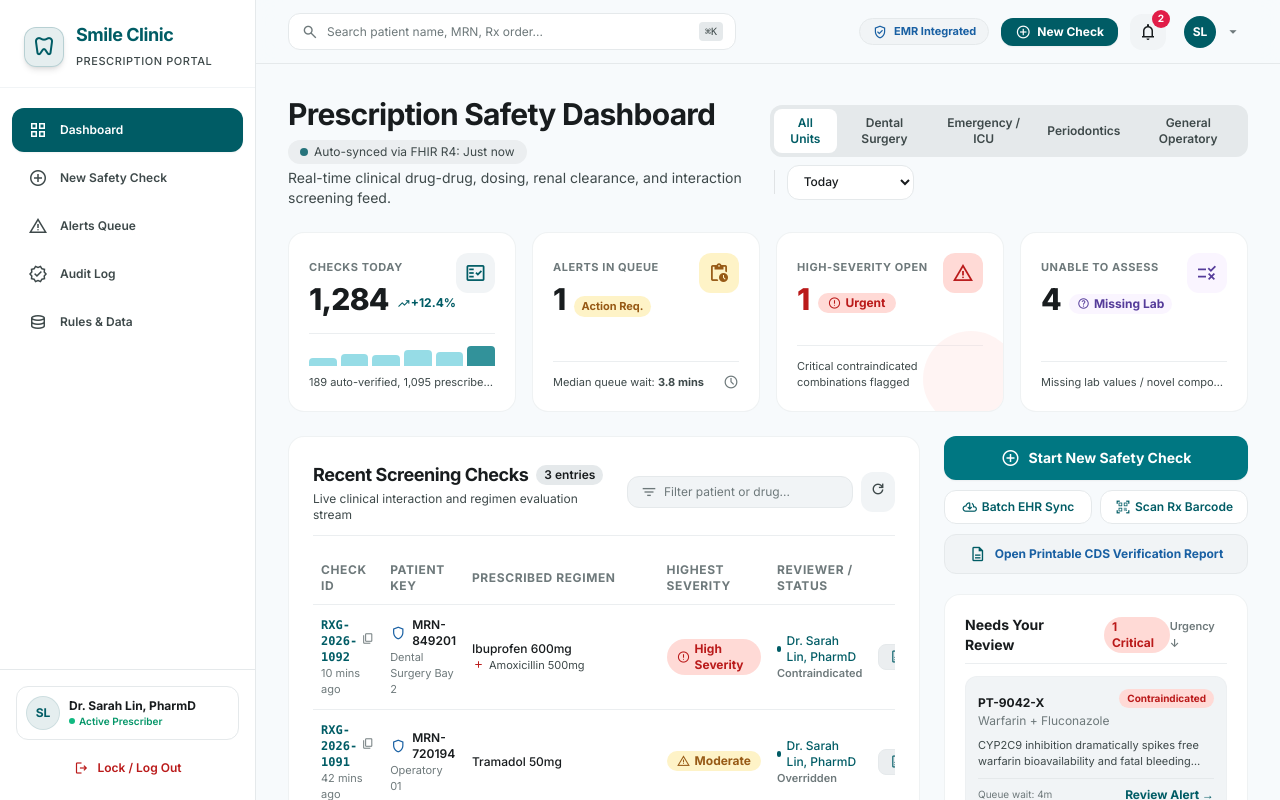
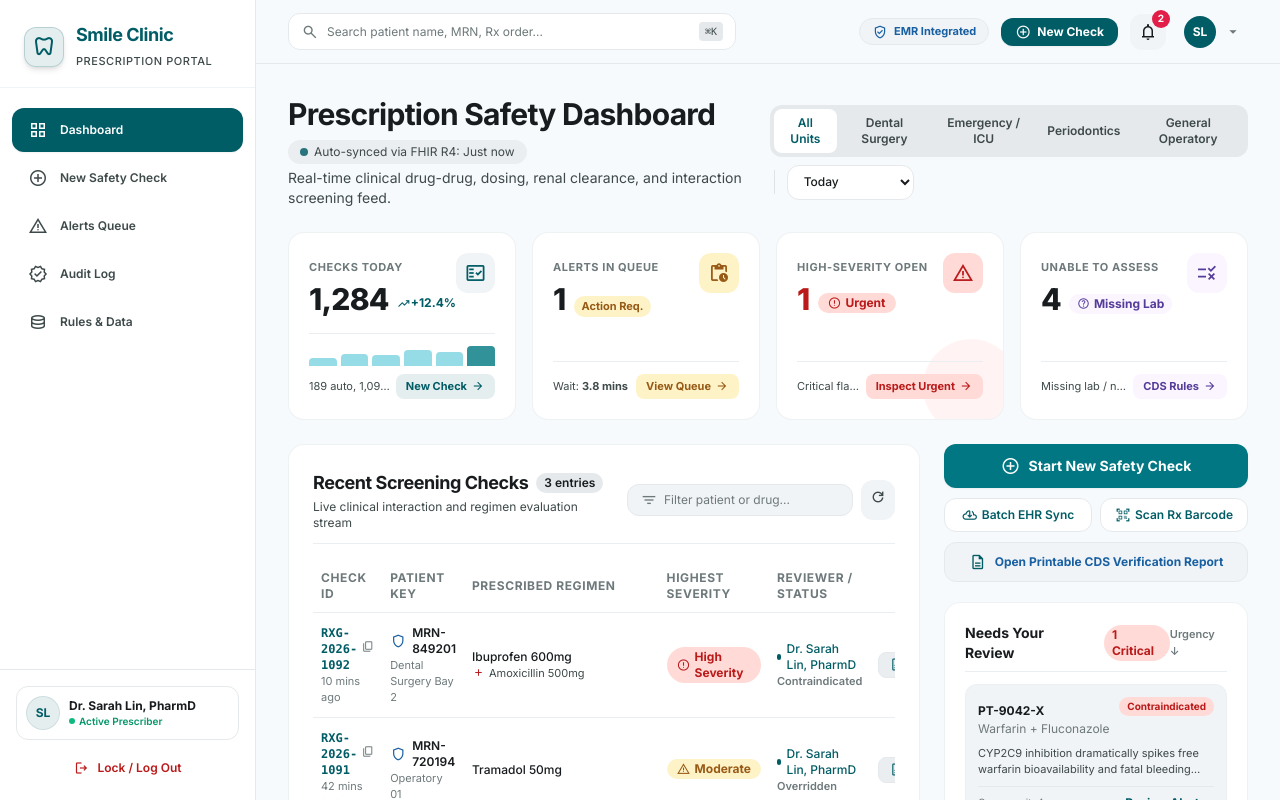
Before and after one commit to HelloWorld-Farhan/Prescription_DentalClinic, a React (Vite) app: page /dashboard in a window 1280 px wide. Shown: the top 800 px of the page. Built offline with nearby package versions, Linux system fonts and the light colour scheme; sample sign-in values are in the browser's storage.

Commit message:
feat(dashboard-alerts): add interactive redirection buttons with hover animations to top 4 cards, enhance alert review drawer decision options, and add signed toast feedback

```diff
--- a/src/pages/Dashboard.tsx
+++ b/src/pages/Dashboard.tsx
@@ -1,6 +1,6 @@
 import { useState } from 'react';
 import { useNavigate } from 'react-router-dom';
-import { motion } from 'framer-motion';
+import { motion, AnimatePresence } from 'framer-motion';
 import { VirtualDb } from '../data/virtualDb';
 import { SafetyCheckRecord, DrugInteractionAlert } from '../types';
 import PrintableReportModal from '../components/PrintableReportModal';
@@ -16,8 +16,9 @@ export default function Dashboard() {
   const [activeDrawerCheckId, setActiveDrawerCheckId] = useState<string>('');
   const [isDrawerOpen, setIsDrawerOpen] = useState(false);
   const [isSyncing, setIsSyncing] = useState(false);
+  const [toastMessage, setToastMessage] = useState<string | null>(null);
 
-  const checks = VirtualDb.getChecks();
+  const [checks, setChecks] = useState<SafetyCheckRecord[]>(() => VirtualDb.getChecks());
   const highSeverityCount = checks.filter(c => c.alerts.some(a => a.severity === 'contraindicated' && !a.overridden)).length;
   const inQueueCount = checks.filter(c => c.overallStatus === 'Requires Review' || c.overallStatus === 'Contraindicated').length;
 
@@ -114,7 +115,8 @@ export default function Dashboard() {
         {/* Card 1: Checks Today */}
         <motion.div
           whileHover={{ y: -4, transition: { duration: 0.2 } }}
-          className="bg-surface-container-lowest rounded-2xl p-5 shadow-xs border border-surface-container-high/60 flex flex-col justify-between hover:shadow-lg transition-shadow cursor-default"
+          className="group bg-surface-container-lowest rounded-2xl p-5 shadow-xs border border-surface-container-high/60 flex flex-col justify-between hover:shadow-lg hover:border-primary/50 transition-all cursor-pointer"
+          onClick={() => navigate('/check')}
         >
           <div className="flex items-start justify-between">
             <div>
@@ -127,7 +129,7 @@ export default function Dashboard() {
                 </span>
               </div>
             </div>
-            <div className="w-10 h-10 rounded-xl bg-surface-container-low flex items-center justify-center text-primary">
+            <div className="w-10 h-10 rounded-xl bg-surface-container-low flex items-center justify-center text-primary group-hover:scale-105 group-hover:bg-primary group-hover:text-on-primary transition-all shadow-2xs">
               <span className="material-symbols-outlined text-[22px]">fact_check</span>
             </div>
           </div>
@@ -141,14 +143,29 @@ export default function Dashboard() {
               <div className="w-full bg-primary-fixed-dim rounded-t h-[70%]"></div>
               <div className="w-full bg-primary-container rounded-t h-[100%]"></div>
             </div>
-            <p className="text-[11px] text-on-surface-variant truncate">189 auto-verified, 1,095 prescriber checked</p>
+            <div className="flex items-center justify-between gap-1">
+              <p className="text-[11px] text-on-surface-variant truncate">189 auto, 1,095 checked</p>
+              <button
+                type="button"
+                onClick={(e) => {
+                  e.stopPropagation();
+                  navigate('/check');
+                }}
+                className="group/btn inline-flex items-center gap-1 px-2.5 py-1 rounded-lg text-primary bg-primary/10 hover:bg-primary hover:text-on-primary transition-all text-[11px] font-bold shadow-2xs cursor-pointer shrink-0"
+                title="Start New Safety Check"
+              >
+                <span>New Check</span>
+                <span className="material-symbols-outlined text-[14px] transition-transform group-hover/btn:translate-x-0.5">arrow_forward</span>
+              </button>
+            </div>
           </div>
         </motion.div>
 
         {/* Card 2: Alerts In Queue */}
         <motion.div
           whileHover={{ y: -4, transition: { duration: 0.2 } }}
-          className="bg-surface-container-lowest rounded-2xl p-5 shadow-xs border border-surface-container-high/60 flex flex-col justify-between hover:shadow-lg transition-shadow cursor-default"
+          className="group bg-surface-container-lowest rounded-2xl p-5 shadow-xs border border-surface-container-high/60 flex flex-col justify-between hover:shadow-lg hover:border-[#975A16]/50 transition-all cursor-pointer"
+          onClick={() => navigate('/alerts')}
         >
           <div className="flex items-start justify-between">
             <div>
@@ -160,20 +177,32 @@ export default function Dashboard() {
                 </span>
               </div>
             </div>
-            <div className="w-10 h-10 rounded-xl bg-[#FEF3C7] flex items-center justify-center text-[#975A16]">
+            <div className="w-10 h-10 rounded-xl bg-[#FEF3C7] flex items-center justify-center text-[#975A16] group-hover:scale-105 group-hover:bg-[#975A16] group-hover:text-white transition-all shadow-2xs">
               <span className="material-symbols-outlined text-[22px]">pending_actions</span>
             </div>
           </div>
-          <div className="mt-4 pt-3 border-t border-surface-container flex items-center justify-between">
-            <span className="text-[11px] text-on-surface-variant">Median queue wait: <strong>3.8 mins</strong></span>
-            <span className="material-symbols-outlined text-outline text-[16px]">schedule</span>
+          <div className="mt-4 pt-3 border-t border-surface-container flex items-center justify-between gap-1">
+            <span className="text-[11px] text-on-surface-variant truncate">Wait: <strong>3.8 mins</strong></span>
+            <button
+              type="button"
+              onClick={(e) => {
+                e.stopPropagation();
+                navigate('/alerts');
+              }}
+              className="group/btn inline-flex items-center gap-1 px-2.5 py-1 rounded-lg text-[#975A16] bg-[#FEF3C7] hover:bg-[#975A16] hover:text-white transition-all text-[11px] font-bold shadow-2xs cursor-pointer shrink-0"
+              title="Open Alerts Queue"
+            >
+              <span>View Queue</span>
+              <span className="material-symbols-outlined text-[14px] transition-transform group-hover/btn:translate-x-0.5">arrow_forward</span>
+            </button>
           </div>
         </motion.div>
 
         {/* Card 3: High-Severity Open */}
         <motion.div
           whileHover={{ y: -4, transition: { duration: 0.2 } }}
-          className="bg-surface-container-lowest rounded-2xl p-5 shadow-xs border border-surface-container-high/60 flex flex-col justify-between hover:shadow-lg transition-shadow relative overflow-hidden cursor-default"
+          className="group bg-surface-container-lowest rounded-2xl p-5 shadow-xs border border-surface-container-high/60 flex flex-col justify-between hover:shadow-lg hover:border-error/50 transition-all relative overflow-hidden cursor-pointer"
+          onClick={() => navigate('/alerts?q=contraindicated')}
         >
           <div className="absolute -right-4 -bottom-4 w-24 h-24 rounded-full bg-error-container/30 pointer-events-none"></div>
           <div className="flex items-start justify-between">
@@ -187,19 +216,32 @@ export default function Dashboard() {
                 </span>
               </div>
             </div>
-            <div className="w-10 h-10 rounded-xl bg-[#FFDAD6] flex items-center justify-center text-[#BA1A1A]">
+            <div className="w-10 h-10 rounded-xl bg-[#FFDAD6] flex items-center justify-center text-[#BA1A1A] group-hover:scale-105 group-hover:bg-[#BA1A1A] group-hover:text-white transition-all shadow-2xs">
               <span className="material-symbols-outlined text-[22px]">warning</span>
             </div>
           </div>
-          <div className="mt-4 pt-3 border-t border-surface-container">
-            <p className="text-[11px] text-on-surface-variant">Critical contraindicated combinations flagged</p>
+          <div className="mt-4 pt-3 border-t border-surface-container flex items-center justify-between gap-1 z-10">
+            <p className="text-[11px] text-on-surface-variant truncate">Critical flagged</p>
+            <button
+              type="button"
+              onClick={(e) => {
+                e.stopPropagation();
+                navigate('/alerts?q=contraindicated');
+              }}
+              className="group/btn inline-flex items-center gap-1 px-2.5 py-1 rounded-lg text-[#BA1A1A] bg-[#FFDAD6] hover:bg-[#BA1A1A] hover:text-white transition-all text-[11px] font-bold shadow-2xs cursor-pointer shrink-0"
+              title="Inspect Urgent Contraindicated Alerts"
+            >
+              <span>Inspect Urgent</span>
+              <span className="material-symbols-outlined text-[14px] transition-transform group-hover/btn:translate-x-0.5">arrow_forward</span>
+            </button>
           </div>
         </motion.div>
 
         {/* Card 4: Unable to Assess */}
         <motion.div
           whileHover={{ y: -4, transition: { duration: 0.2 } }}
-          className="bg-surface-container-lowest rounded-2xl p-5 shadow-xs border border-surface-container-high/60 flex flex-col justify-between hover:shadow-lg transition-shadow cursor-default"
+          className="group bg-surface-container-lowest rounded-2xl p-5 shadow-xs border border-surface-container-high/60 flex flex-col justify-between hover:shadow-lg hover:border-[#553C9A]/50 transition-all cursor-pointer"
+          onClick={() => navigate('/rules')}
         >
           <div className="flex items-start justify-between">
             <div>
@@ -212,12 +254,24 @@ export default function Dashboard() {
                 </span>
               </div>
             </div>
-            <div className="w-10 h-10 rounded-xl bg-[#FAF5FF] flex items-center justify-center text-[#553C9A]">
+            <div className="w-10 h-10 rounded-xl bg-[#FAF5FF] flex items-center justify-center text-[#553C9A] group-hover:scale-105 group-hover:bg-[#553C9A] group-hover:text-white transition-all shadow-2xs">
               <span className="material-symbols-outlined text-[22px]">rule</span>
             </div>
           </div>
-          <div className="mt-4 pt-3 border-t border-surface-container">
-            <p className="text-[11px] text-on-surface-variant truncate">Missing lab values / novel compounding</p>
+          <div className="mt-4 pt-3 border-t border-surface-container flex items-center justify-between gap-1">
+            <p className="text-[11px] text-on-surface-variant truncate">Missing lab / novel</p>
+            <button
+              type="button"
+              onClick={(e) => {
+                e.stopPropagation();
+                navigate('/rules');
+              }}
+              className="group/btn inline-flex items-center gap-1 px-2.5 py-1 rounded-lg text-[#553C9A] bg-[#FAF5FF] hover:bg-[#553C9A] hover:text-white transition-all text-[11px] font-bold shadow-2xs cursor-pointer shrink-0"
+              title="Manage Clinical CDS Rules"
+            >
+              <span>CDS Rules</span>
+              <span className="material-symbols-outlined text-[14px] transition-transform group-hover/btn:translate-x-0.5">arrow_forward</span>
+            </button>
           </div>
         </motion.div>
       </section>
@@ -547,7 +601,10 @@ export default function Dashboard() {
         onClose={() => setIsDrawerOpen(false)}
         onOverride={(alertId, reason) => {
           VirtualDb.overrideAlert(activeDrawerCheckId || checks[0]?.id, alertId, reason, 'Dr. Sarah Lin, PharmD');
+          setChecks([...VirtualDb.getChecks()]);
           setIsDrawerOpen(false);
+          setToastMessage('Clinical decision signed & recorded into HIPAA audit trail');
+          setTimeout(() => setToastMessage(null), 4000);
         }}
       />
 
@@ -556,6 +613,21 @@ export default function Dashboard() {
         isOpen={!!activeReportCheck}
         onClose={() => setActiveReportCheck(null)}
       />
+
+      {/* Floating Signed Protocol Toast */}
+      <AnimatePresence>
+        {toastMessage && (
+          <motion.div
+            initial={{ opacity: 0, y: -20, scale: 0.95 }}
+            animate={{ opacity: 1, y: 0, scale: 1 }}
+            exit={{ opacity: 0, y: -20, scale: 0.95 }}
+            className="fixed top-20 right-6 z-50 bg-emerald-700 text-white px-4 py-3 rounded-xl shadow-xl flex items-center gap-2.5 text-xs font-bold border border-emerald-500 backdrop-blur-md"
+          >
+            <span className="material-symbols-outlined text-[20px] text-emerald-200">verified</span>
+            <span>{toastMessage}</span>
+          </motion.div>
+        )}
+      </AnimatePresence>
     </motion.div>
   );
 }
```
Also changed, not shown: src/components/AlertDetailDrawer.tsx (+68 -27 lines), src/pages/Alerts.tsx (+21 -2 lines).
